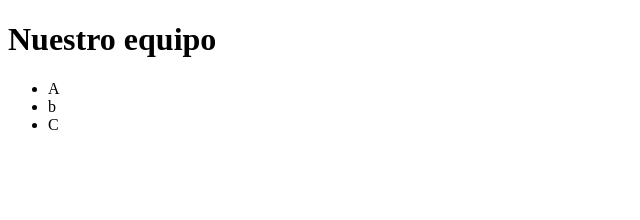
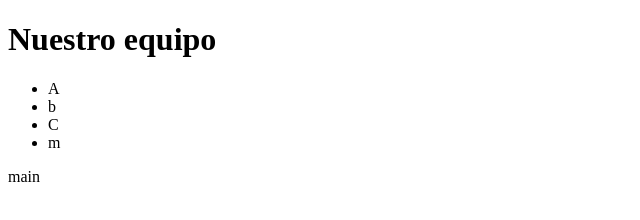
Before and after one commit to pedritoeldulce/ComandosGit, a plain HTML site: page pages/equipo.html in a window 1280 px wide. Shown: the full height of the page, 0-640 px from the left. Drawn offline with Linux system fonts and the light colour scheme.

Commit message:
agrego etiqueta p a equipo.html

```diff
--- a/pages/equipo.html
+++ b/pages/equipo.html
@@ -12,6 +12,8 @@
         <li>A</li>
         <li>b</li>
         <li>C</li>
+        <li>m</li>
     </ul>
+    <p>main</p>
 </body>
 </html>
```
